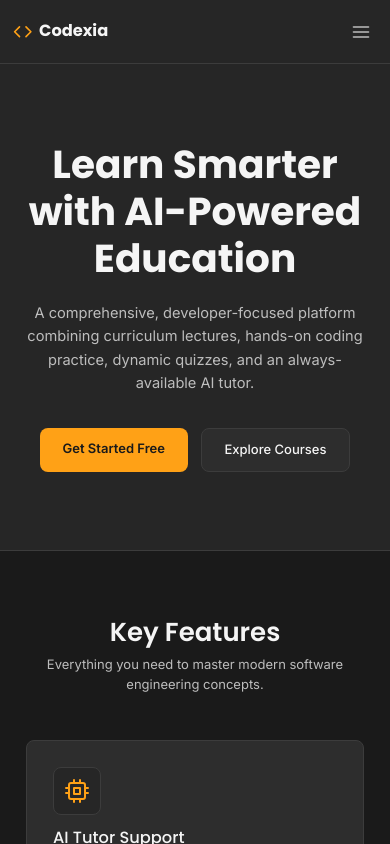
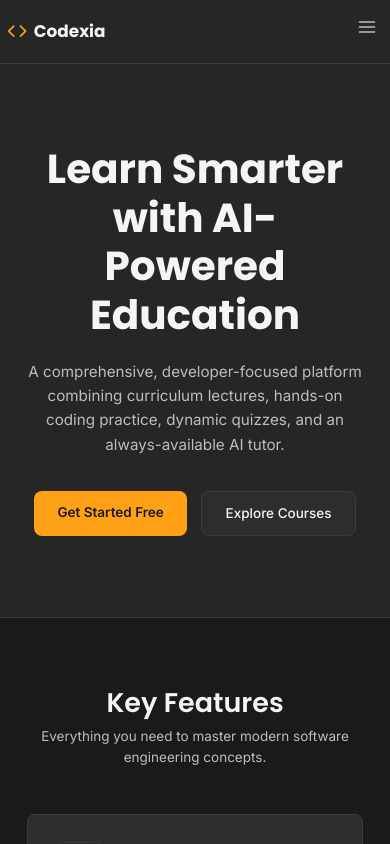
Before and after one commit to parmarramnik/Codexia-Acadamy, a React (Vite) app in the folder frontend/: page / in a window 390 px wide. Shown: the top 844 px of the page. Built offline with nearby package versions, Linux system fonts and the light colour scheme; no server answers.

Commit message:
perf: enable GZip payload compression, HTTP connection pooling, Vite code-splitting, and fluid responsive design

```diff
--- a/frontend/src/components/layout/Sidebar.css
+++ b/frontend/src/components/layout/Sidebar.css
@@ -168,11 +168,13 @@
   .sidebar {
     width: var(--sidebar-width) !important;
     transform: translateX(-100%);
-    transition: transform 0.25s cubic-bezier(0.4, 0, 0.2, 1);
+    transition: transform 0.25s cubic-bezier(0.16, 1, 0.3, 1);
+    box-shadow: none;
   }
 
   .sidebar.mobile-open {
     transform: translateX(0);
+    box-shadow: 0 0 50px rgba(0, 0, 0, 0.9);
   }
 
   .sidebar.collapsed {
@@ -181,5 +183,6 @@
 
   .sidebar.collapsed.mobile-open {
     transform: translateX(0);
+    box-shadow: 0 0 50px rgba(0, 0, 0, 0.9);
   }
 }
--- a/frontend/src/styles/index.css
+++ b/frontend/src/styles/index.css
@@ -284,23 +284,100 @@ code, pre {
   border: 0;
 }
 
-/* --- Responsive --- */
+/* Glassmorphism & High-Performance UI Classes */
+.glass-panel {
+  background: rgba(38, 38, 38, 0.75);
+  backdrop-filter: blur(14px);
+  -webkit-backdrop-filter: blur(14px);
+  border: 1px solid rgba(255, 255, 255, 0.08);
+}
+
+.glass-card {
+  background: rgba(45, 45, 45, 0.65);
+  backdrop-filter: blur(12px);
+  -webkit-backdrop-filter: blur(12px);
+  border: 1px solid rgba(255, 255, 255, 0.07);
+  box-shadow: 0 8px 32px 0 rgba(0, 0, 0, 0.37);
+  transition: transform 0.2s cubic-bezier(0.16, 1, 0.3, 1), box-shadow 0.2s ease;
+}
+
+.glass-card:hover {
+  transform: translateY(-2px);
+  box-shadow: 0 12px 40px 0 rgba(0, 0, 0, 0.45);
+  border-color: rgba(255, 161, 22, 0.3);
+}
+
+/* Smooth Hardware-Accelerated Hover Lift */
+.hover-lift {
+  transition: transform 0.2s cubic-bezier(0.16, 1, 0.3, 1), box-shadow 0.2s ease;
+  will-change: transform;
+}
+
+.hover-lift:hover {
+  transform: translateY(-2px);
+}
+
+/* Touch Friendly Mobile Targets */
+button, a, input, select, textarea {
+  touch-action: manipulation;
+  -webkit-tap-highlight-color: transparent;
+}
+
+/* Modern Minimal Scrollbar */
+::-webkit-scrollbar {
+  width: 7px;
+  height: 7px;
+}
+
+::-webkit-scrollbar-track {
+  background: #141414;
+}
+
+::-webkit-scrollbar-thumb {
+  background: #333333;
+  border-radius: 4px;
+}
+
+::-webkit-scrollbar-thumb:hover {
+  background: #555555;
+}
+
+/* --- Responsive Breakpoints & Device Adaptation --- */
+@media (max-width: 1200px) {
+  .grid-4 { grid-template-columns: repeat(3, 1fr); }
+}
+
 @media (max-width: 1024px) {
   .grid-4 { grid-template-columns: repeat(2, 1fr); }
   .grid-3 { grid-template-columns: repeat(2, 1fr); }
+  :root {
+    --sidebar-width: 240px;
+  }
 }
 
 @media (max-width: 768px) {
-  html { font-size: 14px; }
+  html {
+    font-size: 14px;
+    scroll-behavior: smooth;
+  }
   .grid-4,
   .grid-3,
   .grid-2 { grid-template-columns: 1fr; }
-  .container { padding: 0 var(--space-4); }
-  .hide-mobile { display: none; }
+  .container { padding: 0 var(--space-3); }
+  .hide-mobile { display: none !important; }
+  .show-mobile { display: block !important; }
+
+  /* Touch target height on mobile devices */
+  button, .btn, .sidebar-link {
+    min-height: 42px;
+  }
 }
 
 @media (max-width: 480px) {
-  html { font-size: 13px; }
+  html { font-size: 13.5px; }
+  .container { padding: 0 var(--space-2); }
+  .p-6 { padding: var(--space-4); }
+  .p-8 { padding: var(--space-4); }
 }
 
 /* Diff Word Highlighting */
--- a/frontend/vite.config.js
+++ b/frontend/vite.config.js
@@ -20,5 +20,17 @@ export default defineConfig({
   build: {
     outDir: 'dist',
     sourcemap: false,
+    chunkSizeWarningLimit: 1200,
+    rollupOptions: {
+      output: {
+        manualChunks: {
+          'vendor-react': ['react', 'react-dom', 'react-router-dom'],
+          'vendor-editor': ['@monaco-editor/react'],
+          'vendor-charts': ['recharts'],
+          'vendor-markdown': ['react-markdown', 'react-syntax-highlighter'],
+          'vendor-icons': ['react-icons'],
+        },
+      },
+    },
   },
 });
```
Also changed, not shown: 2 other files (tests, documents, lock files or other folders).
